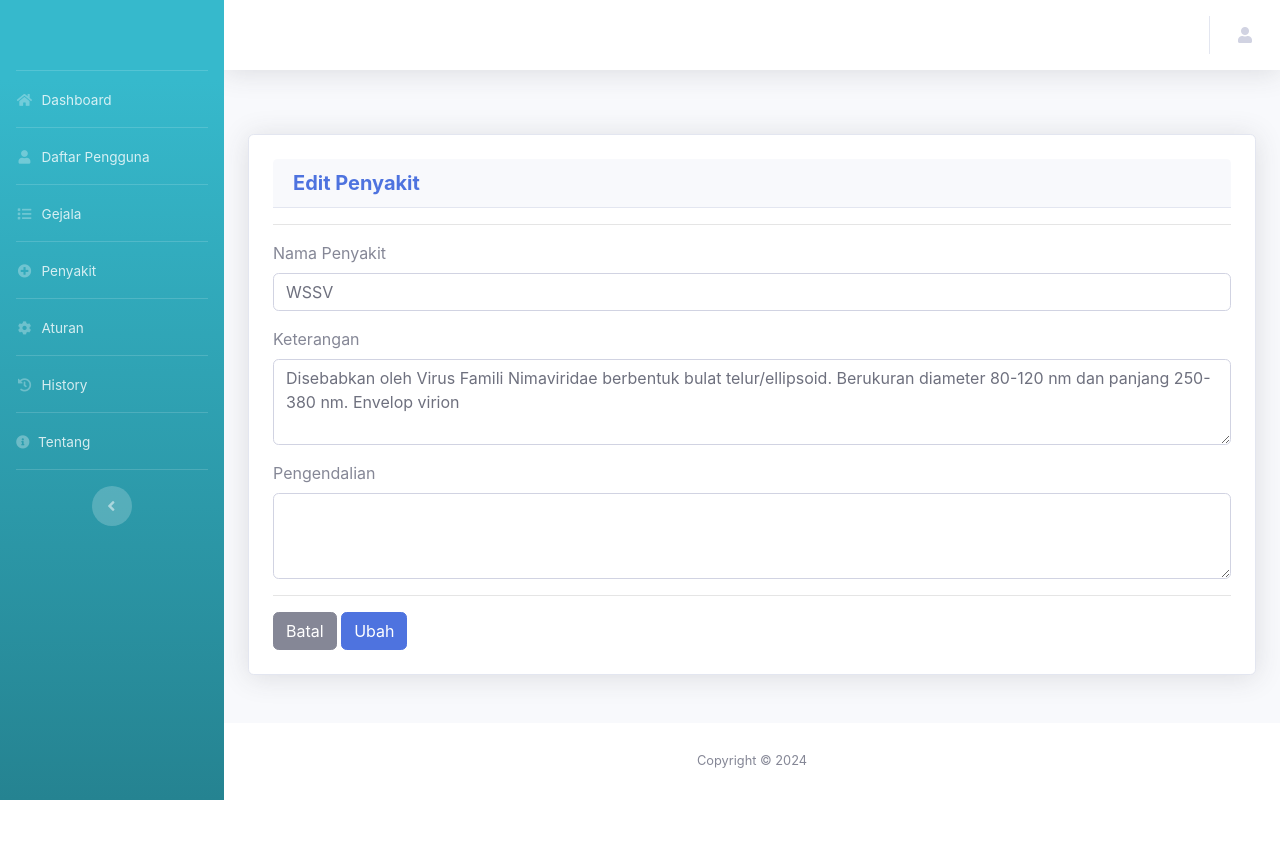
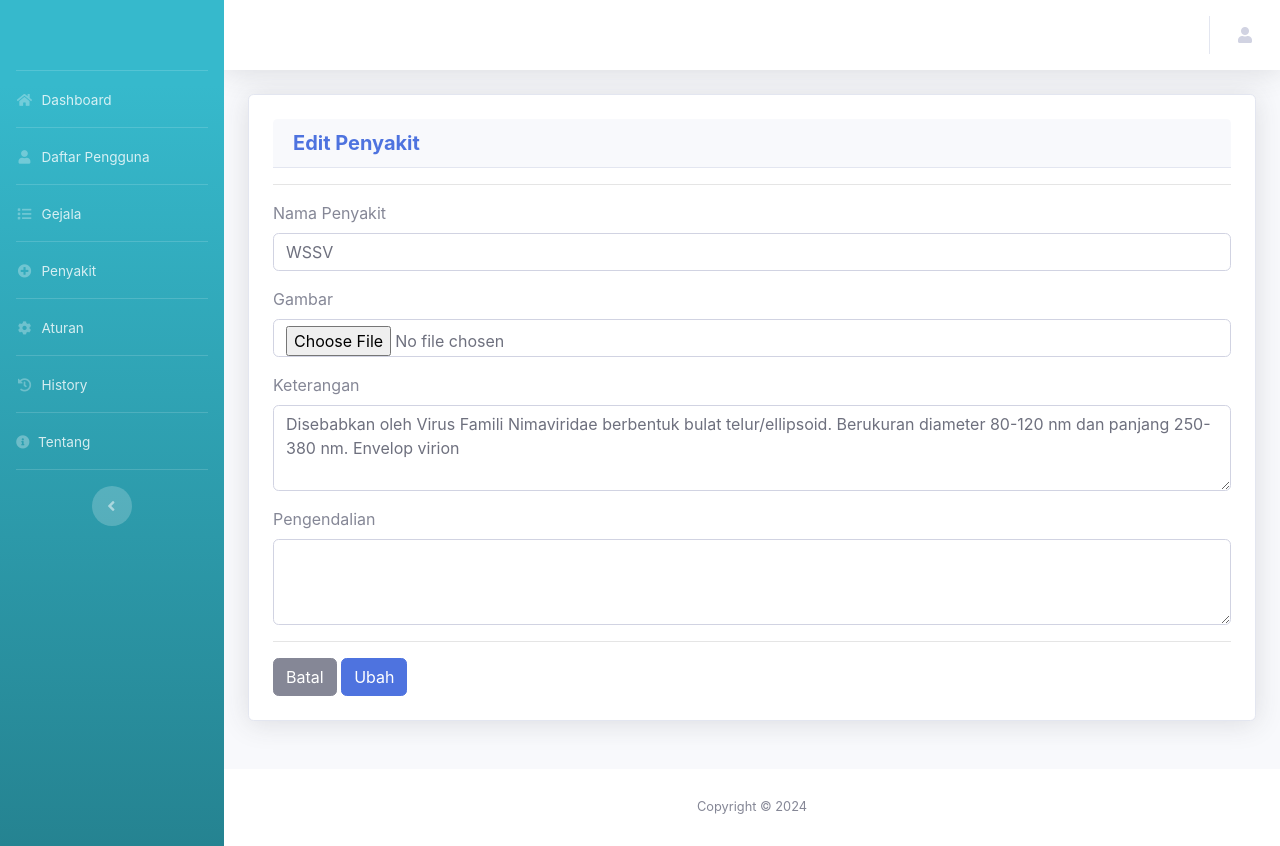
Before and after one commit to silfigabrilia/sp, a PHP site: page /admin/edit_penyakit.php?id_penyakit=1 in a window 1280 px wide. Before the commit the page ends 800 px from the top, so only its background shows below. Run offline with PHP 8.4, Linux system fonts and the light colour scheme; the visitor is signed in with stand-in values (Sample User, id 1); data comes from the database, SQL or seed files in the repository.

Commit message:
develop : adding image to diseases feature

```diff
--- a/admin/edit_penyakit.php
+++ b/admin/edit_penyakit.php
@@ -7,8 +7,34 @@
         $keterangan = $_POST['keterangan'];
         $pengendalian = $_POST['pengendalian'];
 
-        mysqli_query($conn,"UPDATE tb_penyakit SET nama_penyakit='$nama_penyakit', keterangan='$keterangan', pengendalian='$pengendalian' WHERE id_penyakit='$id_penyakit'");
-        header("location:penyakit.php");
+        $result = mysqli_query($conn, "SELECT gambar FROM tb_penyakit WHERE id_penyakit='$id_penyakit'");
+        $row = mysqli_fetch_assoc($result);
+        $current_image = $row['gambar'];
+
+        if (!empty($_FILES['gambar']['name'])) {
+            $gambar = $_FILES['gambar']['name'];
+            $target_dir = "../uploads/";
+            $target_file = $target_dir . basename($gambar);
+            $imageFileType = strtolower(pathinfo($target_file, PATHINFO_EXTENSION));
+            $valid_extensions = array("jpg", "jpeg", "png", "gif");
+
+            if (in_array($imageFileType, $valid_extensions)) {
+                if (!empty($current_image) && file_exists($target_dir . $current_image)) {
+                    unlink($target_dir . $current_image);
+                }
+
+                if (move_uploaded_file($_FILES['gambar']['tmp_name'], $target_file)) {
+                    mysqli_query($conn, "UPDATE tb_penyakit SET nama_penyakit='$nama_penyakit', keterangan='$keterangan', pengendalian='$pengendalian', gambar='$gambar' WHERE id_penyakit='$id_penyakit'");
+                } else {
+                    echo "<script>alert('Gagal mengunggah gambar.')</script>";
+                }
+            } else {
+                echo "<script>alert('Tipe file tidak valid. Hanya menerima JPG, JPEG, PNG, dan GIF.');</script>";
+            }
+        } else {
+            mysqli_query($conn, "UPDATE tb_penyakit SET nama_penyakit='$nama_penyakit', keterangan='$keterangan', pengendalian='$pengendalian' WHERE id_penyakit='$id_penyakit'");
+        }
+        header("location: penyakit.php");
     }
 }
 
@@ -25,11 +51,19 @@
         $data = mysqli_query($conn,"SELECT * FROM tb_penyakit WHERE id_penyakit='$_GET[id_penyakit]'");
         $a = mysqli_fetch_array($data)
         ?>
-            <form action="edit_penyakit.php?aksi=ubah" method="POST">
+            <form action="edit_penyakit.php?aksi=ubah" method="POST" enctype="multipart/form-data">
             <input type="hidden" name="id_penyakit" class="form-control" value="<?=$a['id_penyakit']?>">
                 <div class="form-group">
                     <label>Nama Penyakit</label>
                     <input type="text" name="nama_penyakit" class="form-control" value="<?=$a['nama_penyakit']?>">
+                </div>
+                <div class="form-group">
+                    <label>Gambar</label>
+                    <br>
+                    <?php if (!empty($a['gambar'])) { ?>
+                        <img src="../uploads/<?= $a['gambar'] ?>" class="img-thumbnail mb-2" width="200">
+                    <?php } ?>
+                    <input type="file" name="gambar" class="form-control">
                 </div>
                 <div class="form-group">
                     <label>Keterangan</label>
--- a/user/penyakit.php
+++ b/user/penyakit.php
@@ -30,7 +30,11 @@
             // Tampilkan data penyakit jika tersedia
             if (mysqli_num_rows($data) > 0) {
                 while ($row = mysqli_fetch_assoc($data)) {
-                    echo "<h6 class='m-0 font-weight-bold text-dark'>" . $row['nama_penyakit'] . "</h6>";
+                    $file = '../uploads/'.$row['gambar'];
+                    if (!empty($row['gambar'])) {
+                        echo "<img src='$file' class='img-thumbnail' width='200'>";
+                    }
+                    echo "<h6 class='m-0 font-weight-bold text-dark'>" . $row['nama_penyakit'] . "</h6><br>";
                     echo "<p><strong>Keterangan:</strong> " . $row['keterangan'] . "</p>";
                     echo "<p><strong>Pengendalian:</strong> " . $row['pengendalian'] . "</p>";
                     echo "<hr>";
```
Also changed, not shown: admin/penyakit.php (+16 -2 lines), admin/tambah_penyakit.php (+27 -3 lines), uploads/metodepembayaran-removebg-preview.png (added).
